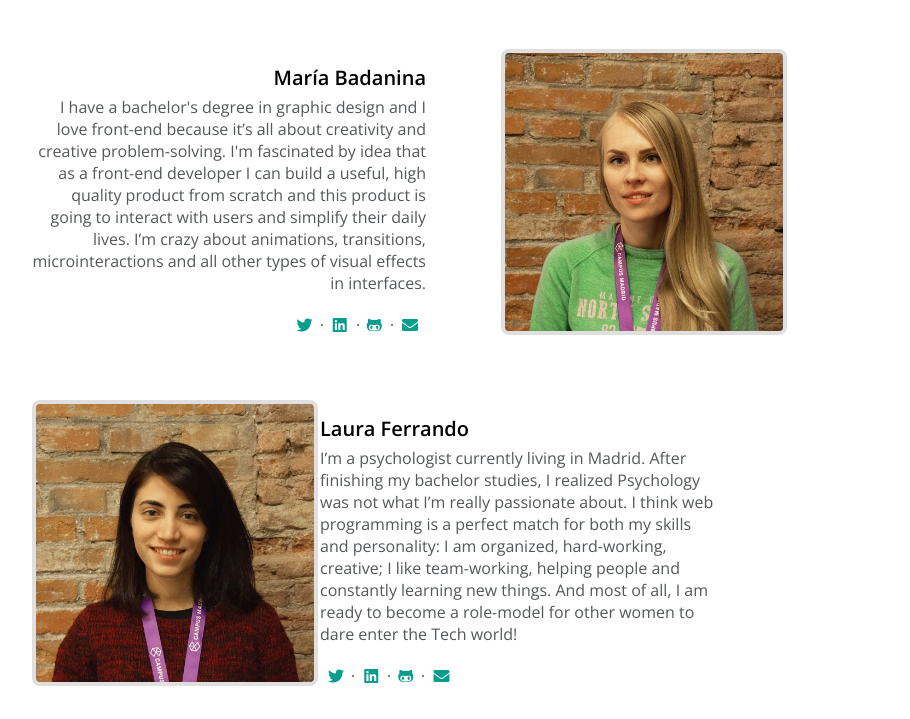
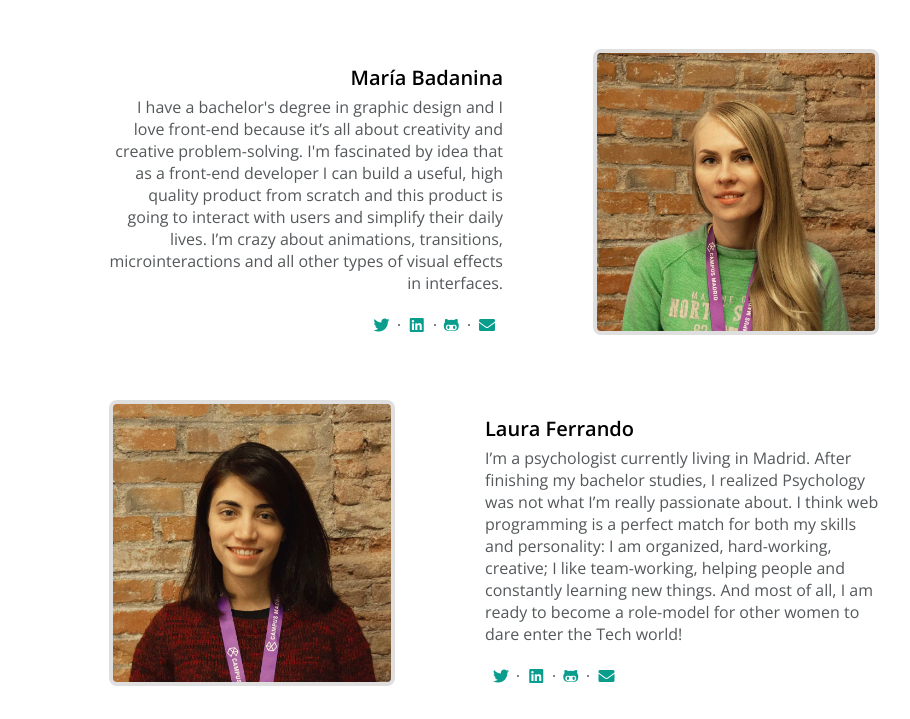
Before and after one commit to palomaviolin/e-s1-adacoders, a website: page docs/index.html in a window 1280 px wide. Shown: the part 1921-2640 px from the top of the page, without its empty margins (146-1056 px from the left). Drawn offline with nearby package versions, Linux system fonts and the light colour scheme; files that its build step writes are made by us from their sources.

Commit message:
Grid in about us section for desktop

```diff
--- a/_src/assets/scss/pages/_home-main.scss
+++ b/_src/assets/scss/pages/_home-main.scss
@@ -523,8 +523,18 @@ img.member-photo {
         transform: translate(-50%,0);
     }
 
-    .member {
-        justify-content: flex-start;
+    // .member {
+    //     justify-content: flex-start;
+    // }
+
+    .member-1, .member-3, .member-5 {
+        grid-template-columns: 286px 439px;
+        grid-column-gap: 45px;
+    }
+
+    .member-2, .member-4 {
+        grid-template-columns: 439px 286px;
+        grid-column-gap: 45px;
     }
 
     img.member-photo {
```
